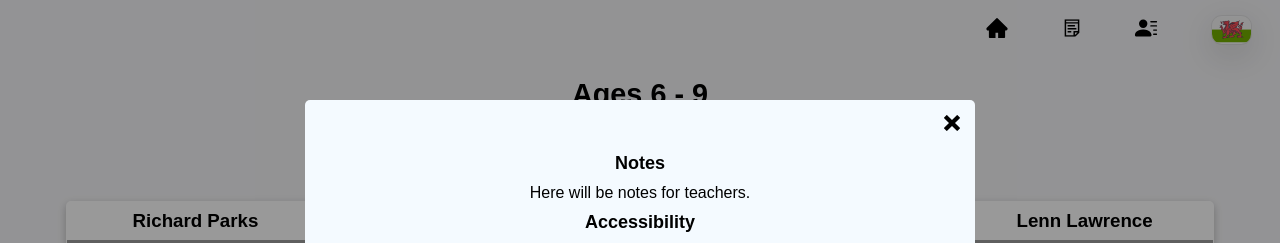
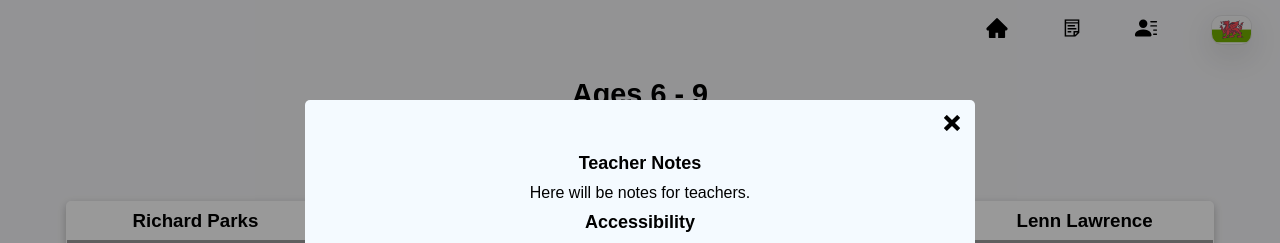
Before and after one commit to Telesgop/hanesBameJira, a React (Create React App) app: page /hanesbame/6to9yo in a window 1280 px wide. Both pictures are taken after a click on the element 1071 px from the left and 29 px from the top of the page. Shown: the top 243 px of the page. Built offline with nearby package versions, Linux system fonts and the light colour scheme; grey boxes are pictures that could not be loaded.

Commit message:
EOD push

```diff
--- a/src/Components/Navbar/Navbar.jsx
+++ b/src/Components/Navbar/Navbar.jsx
@@ -72,7 +72,7 @@ const Navbar = () => {
             </motion.div>
           </div>{" "}
           <div className="innerTextInfo">
-            <div className="notesH2">Notes</div>
+            <div className="notesH2">Teacher Notes</div>
             <div className="notesP">Here will be notes for teachers.</div>
             <div className="notesH2">Accessibility</div>
             <div className="notesP">
```
